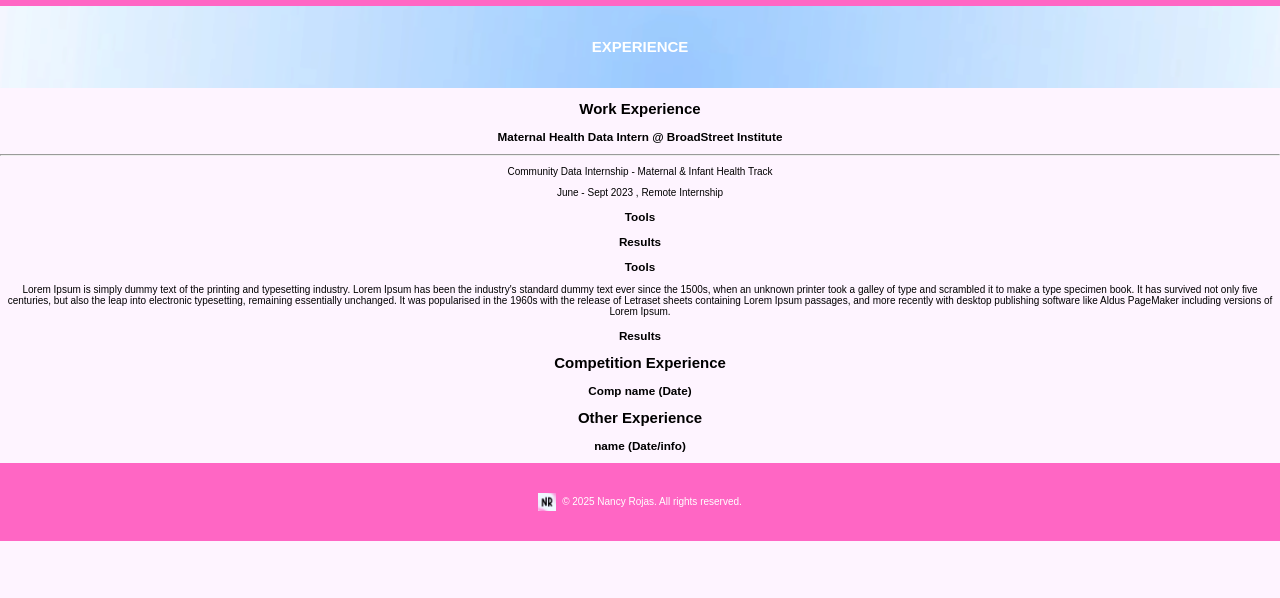
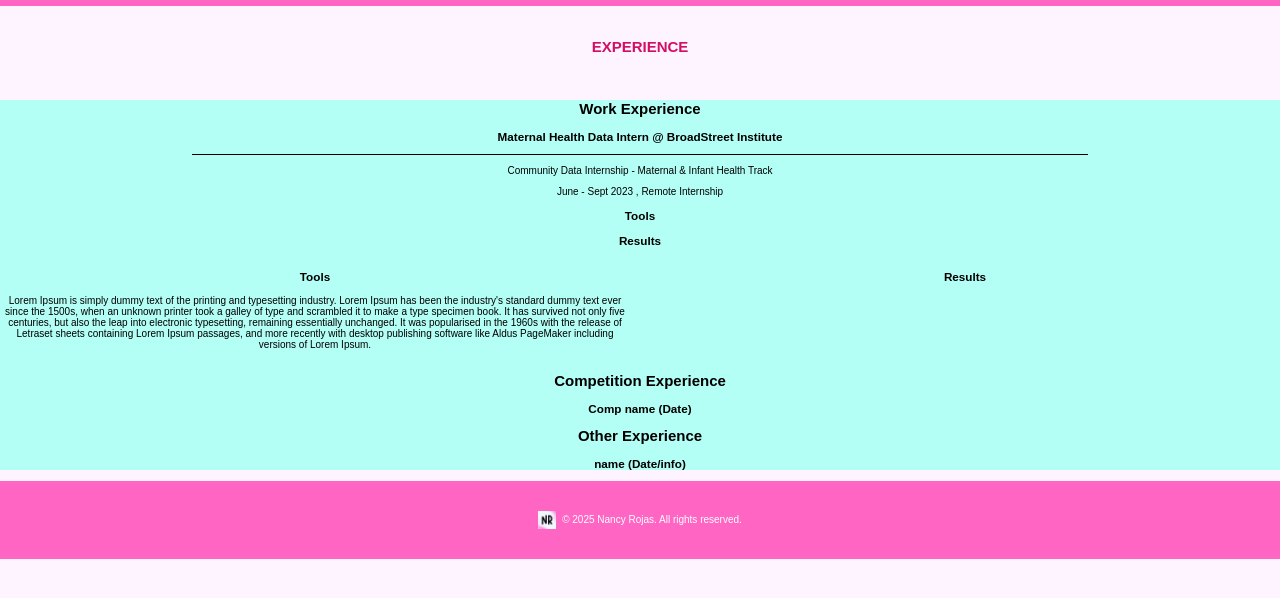
Before and after one commit to nrojas-0/Portfolio, a plain HTML site: page Experience.html in a window 1280 px wide. Shown: the part 54-652 px from the top of the page. Drawn offline with Linux system fonts and the light colour scheme; a web font is replaced by a local one.

Commit message:
Added styling for row card

```diff
--- a/style.css
+++ b/style.css
@@ -68,22 +68,47 @@ body{
 }
 /*------------------------------------ PAGE:EXPERIENCE ---------------------------------- */
 .Experience-header-section {
-    background-image: url(Pictures/bk-temp.png);
+    /*background-image: url(Pictures/cooltex.png);
     background-size: cover;
     background-position: center;
+    */
     padding: 20px;
     text-align: center;
 }
 
 .page-name {
-    color: #ffffff;
+    color: #d20f64;
 }
 
 .Exp-Listed{
   text-align: center;
+  background-color: #b4fff5;
+}
+.Exp-Listed h2{
+  font-family: 'Mina',fraunces, Arial, Gerogia;
+}
+.experience-divider {
+    width: 70%;            /* Adjust as needed */
+    border: none;
+    border-top: .5px solid #000000;
+}
+.tools-results-row {
+  display: flex;
+  justify-content: space-between; /* or space-around / center */
+  gap: 20px; /* Optional spacing between Tools and Results */
 }
 
+.tools-section,
+.results-section {
+  flex: 1; /* Makes both columns take equal space */
+}
+
+
 /*------------------------------------ PAGE:Projects ---------------------------------- */
+.Projects-header-section{
+  text-align: center;
+  font-size: 16px;
+}
 .card{
   color: #fef4ff;
   padding: 2em;
@@ -91,6 +116,8 @@ body{
   border-radius: 10px;
   background-color: #222429;
   text-align: center;
+
+
 }
 .grid-container{
   display: grid;
@@ -99,3 +126,7 @@ body{
   gap: 15px;
   justify-content: center;
 }
+
+
+/*------------------------------------ PAGE:ABOUT ---------------------------------- */
+.p
```
